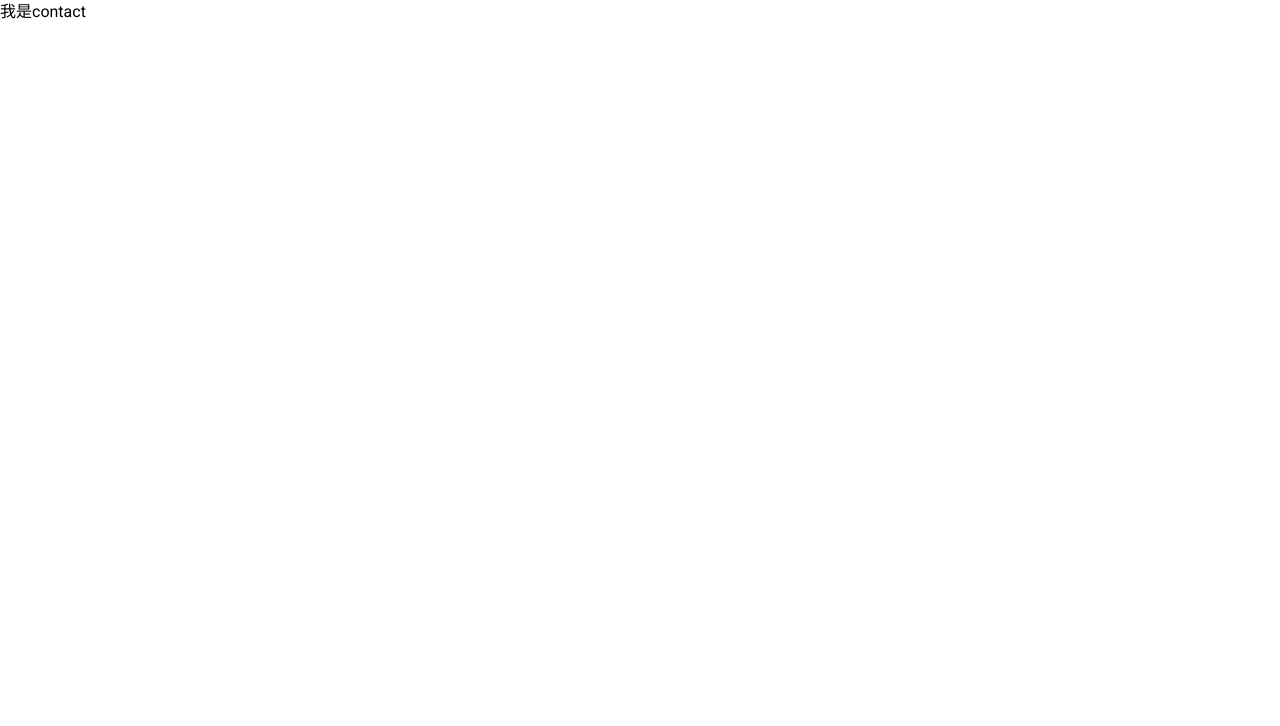
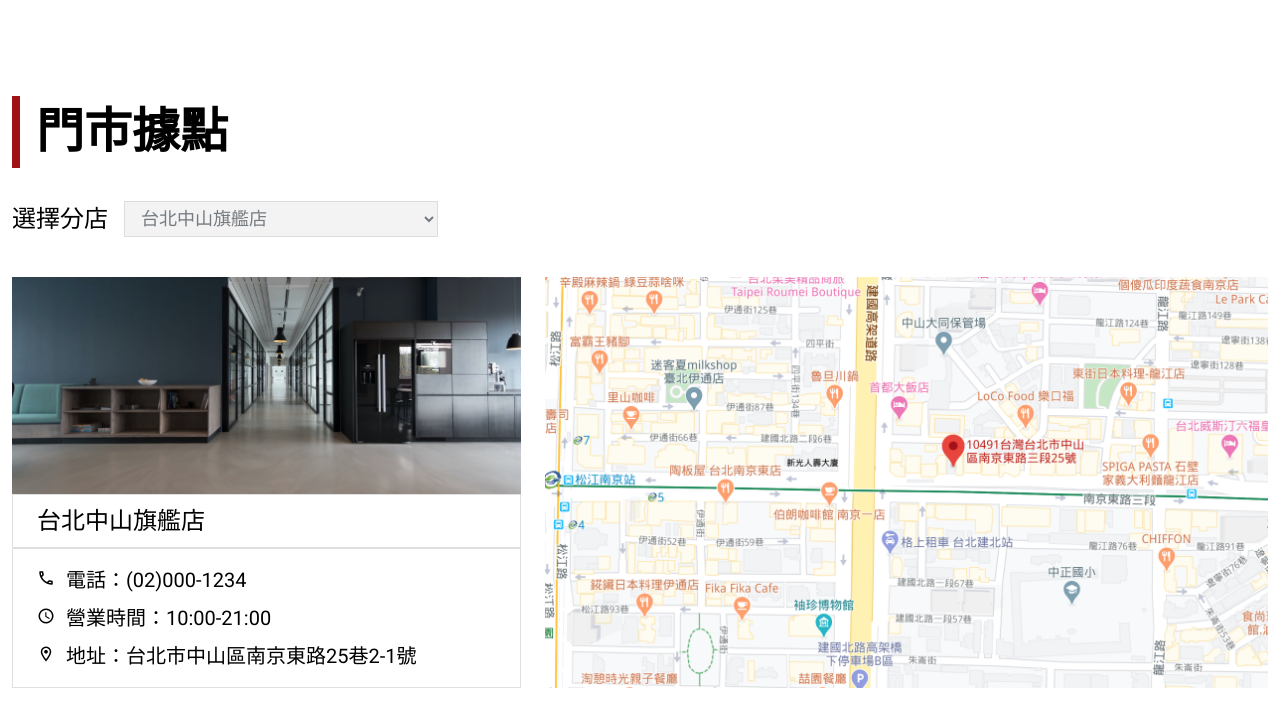
Before and after one commit to Chung1178/HexWeek4, a website built with Vite: page pages/location.html in a window 1280 px wide. Built offline with nearby package versions, Linux system fonts and the light colour scheme.

Commit message:
create location page

```diff
--- a/assets/scss/_base.scss
+++ b/assets/scss/_base.scss
@@ -55,9 +55,30 @@ body {
 .col-12 {
     width: 100%;
 }
+.px-3{
+    padding-right: 12px;
+    padding-left: 12px;
+}
+.mb-2{
+    margin-bottom: 8px;
+}
 @include pad{
+    .col-md-5{
+        width: 46.666%;
+    }
     .col-md-6{
         width: 50%;
+    }
+    .col-md-12{
+        width: 100%;
+    }
+}
+@include mobile{
+    .col-sm-3{
+        width: 75%;
+    }
+    .col-sm-4{
+        width: 100%;
     }
 }
 .row {
@@ -65,3 +86,24 @@ body {
     margin-right: -12px;
     display: flex;
 }
+.mr-4{
+    margin-right: 16px;
+}
+.main{
+    padding-top: 96px;
+    padding-bottom: 80px;
+    @include mobile{
+        padding-top: 40px;
+        padding-bottom: 64px;
+    }
+  }
+  .title{
+      border-left: 8px solid #9F1213;
+      padding-left: 16px;
+      margin-bottom: 33px;
+      font-weight: 900;
+      font-size: 48px;
+      @include mobile{
+          font-size: 24px;
+      }
+  }
--- a/assets/scss/all.scss
+++ b/assets/scss/all.scss
@@ -9,4 +9,4 @@
 @import './layout/footer.scss';
 
 
-@import './pages/index.scss';
+@import './pages/location.scss';
--- a/assets/scss/pages/_index.scss
+++ /dev/null
@@ -1,3 +0,0 @@
-.index-title {
-  font-size: 100px;
-}
--- /dev/null
+++ b/assets/scss/pages/_location.scss
@@ -0,0 +1,65 @@
+.branch-select-area{
+  display: flex;
+  align-items: center;
+  margin-bottom: 40px;
+  @include mobile{
+      margin-bottom: 24px;
+      width: 100%;
+  }
+  h2{
+    font-size: 24px;
+    @include mobile{
+      font-size: 16px;
+    }
+  }
+}
+.branch-select{
+  font-size: 18px;
+  color: #495057;
+  opacity: 0.75;
+  padding: 6px 0 6px 12px;
+  border-color: #ced4da;
+}
+.store-wrap{
+  @include pad{
+    flex-wrap: wrap;
+  }
+}
+.store-content{
+  img{
+    display: block;
+    object-fit: cover;
+    @include pad{
+      margin-right: 24px;
+    }
+  }
+  @include pad{
+    display: flex;
+    margin-bottom: 24px;
+  }
+  @include mobile{
+    flex-wrap: wrap;
+  }
+}
+.store-info{
+  h3{
+    font-size: 24px;
+    padding: 8px 24px;
+    border: 1px solid #00000020;
+  }
+  ul{
+    padding: 16px 24px;
+    border: 1px solid #00000020;
+  }
+  .material-icons-outlined{
+    margin-right: 11px;
+    font-size: 18px;
+  }
+  p{
+    font-size: 20px;
+  }
+}
+.store-map{
+  display: block;
+  object-fit: cover;
+}
--- a/pages/location.html
+++ b/pages/location.html
@@ -4,11 +4,42 @@
     <meta charset="UTF-8" />
     <meta http-equiv="X-UA-Compatible" content="IE=edge" />
     <meta name="viewport" content="width=device-width, initial-scale=1.0" />
-    <title>contact</title>
+    <link href="https://fonts.googleapis.com/css?family=Material+Icons%7CMaterial+Icons+Outlined%7CMaterial+Icons+Two+Tone%7CMaterial+Icons+Round%7CMaterial+Icons+Sharp" rel="stylesheet">
+    <title>location</title>
   </head>
   <body>
     <%- include('./layout/header'); -%>
-    <h1>我是contact</h1>
+    <div class="container">
+      <div class="main">
+        <h1 class="title">門市據點</h1>
+        <div class="branch-select-area">
+          <h2 class="mr-4">選擇分店</h2>
+          <select class="branch-select col-3 col-md-5 col-sm-3" name="" id="">
+            <option value="">台北中山旗艦店</option>
+          </select>
+        </div>
+        <div class="store-wrap row">
+          <div class="store-content col-5 px-3 col-md-12">
+            <img class="col-md-6 col-sm-4" src="../assets/images/storepage-1.png" alt="store-image">
+            <div class="store-info col-md-6 col-sm-4">
+              <h3>台北中山旗艦店</h3>
+              <ul>
+                <li class="mb-2">
+                  <p><span class="material-icons-outlined">call</span>電話：(02)000-1234</p>
+                </li>
+                <li class="mb-2">
+                  <p><span class="material-icons-outlined">schedule</span>營業時間：10:00-21:00</p>
+                </li>
+                <li>
+                  <p><span class="material-icons-outlined">location_on</span>地址：台北市中山區南京東路25巷2-1號</p>
+                </li>
+              </ul>
+            </div>
+          </div>
+          <img src="../assets/images/store_img.png" alt="map" class="store-map col-7 px-3 col-md-12">
+        </div>
+      </div>
+    </div>
     <%- include('./layout/footer'); -%>
 
     <script type="module" src="../main.js"></script>
```
Also changed, not shown: pages/faq.html (+7 -2 lines), pages/index.html (deleted, +0 -19 lines), assets/images/store_img.png (added).
